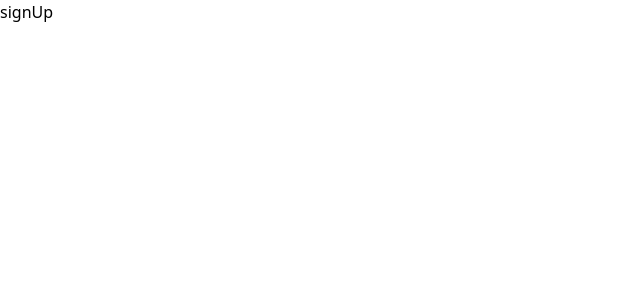
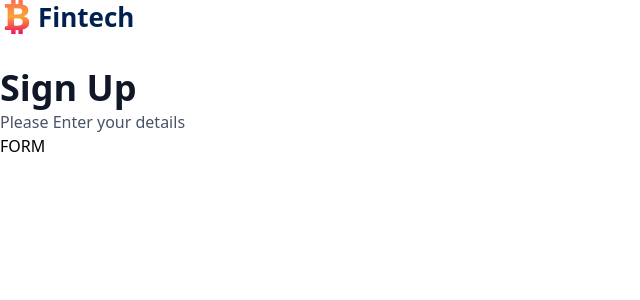
Before and after one commit to ahmarshahid/FinTracker, a Next.js app: page /sign-up in a window 1280 px wide. Shown: the top 300 px of the page, without its empty margins (0-640 px from the left). Built offline with nearby package versions, Linux system fonts and the light colour scheme.

Commit message:
Auth Form Implmplemented

```diff
--- a/app/(auth)/sign-in/page.tsx
+++ b/app/(auth)/sign-in/page.tsx
@@ -1,9 +1,10 @@
 import React from 'react'
+import AuthForm from '@/components/AuthForm'
 
 const SignIn = () => {
   return (
-    <section>
-      Signin
+    <section className='fex-center size-full max-sm:px-6'>
+      <AuthForm type = 'sign-in'/>
     </section>
   )
 }
--- a/app/(auth)/sign-up/page.tsx
+++ b/app/(auth)/sign-up/page.tsx
@@ -1,10 +1,11 @@
 import React from 'react'
+import AuthForm from '@/components/AuthForm'
 
 const SignUp = () => {
   return (
-    <div>
-      signUp
-    </div>
+    <section className='fex-center size-full max-sm:px-6'>
+      <AuthForm type = 'sign-up'/>
+    </section>
   )
 }
 
--- /dev/null
+++ b/components/AuthForm.tsx
@@ -0,0 +1,99 @@
+"use client";
+import React from 'react'
+import Link from 'next/link'
+import Image from 'next/image'
+import { useState } from 'react'
+
+import { z } from "zod"
+
+
+const formSchema = z.object({
+  username: z.string().min(2, {
+
+  }),
+})
+
+import { zodResolver } from "@hookform/resolvers/zod"
+import { useForm } from "react-hook-form"
+import { Button } from "@/components/ui/button"
+import {
+  Form,
+  FormControl,
+  FormDescription,
+  FormField,
+  FormItem,
+  FormLabel,
+  FormMessage,
+} from "@/components/ui/form"
+import { Input } from "@/components/ui/input"
+
+const AuthForm = ({type}: {type:string}) => {
+    const [user, setUser] = useState(null)
+
+     // 1. Define your form.
+  const form = useForm<z.infer<typeof formSchema>>({
+    resolver: zodResolver(formSchema),
+    defaultValues: {
+      username: "",
+    },
+  })
+
+  // 2. Define a submit handler.
+  function onSubmit(values: z.infer<typeof formSchema>) {
+    // Do something with the form values.
+    // ✅ This will be type-safe and validated.
+    console.log(values)
+  }
+
+
+
+
+
+
+
+  return (
+    <section className='"auth-form'>
+       <header className='flex flex-col gap-5 md:gap-8'>
+          <Link href="/" className="cursor-pointer flex items-center gap-1">
+            <Image
+              src="/icons/bitcoin1.png"
+              width={34}
+              height={34}
+              alt="Horizon logo"
+            />
+            <h1 className="text-26 font-ibm-plex-serif font-bold text-black-1">Fintech</h1>
+          </Link>
+          <div className = "flex flex-col gap-1 md:gap-3">
+            <h1 className=' text-24 lg:text-36 font-semibold text-gray-900'>
+            {user
+             ? 'Link Account'
+             : type==='sign-in'
+             ? 'Sign In'
+             : 'Sign Up'
+
+            }
+            <p className='text-16 font-normal text-gray-600'>
+                {user
+                ? 'Link your account to access the services'
+                : 'Please Enter your details'
+            }
+            </p>
+            </h1>
+
+          </div>
+       </header>
+       {user ?(
+        <div className='flex flex-col gap-4'>
+              {/* PlaidLink */}
+        </div>
+       ):(
+        <>
+        FORM
+        </>
+       )
+       }
+    </section>
+  )
+}
+
+export default AuthForm
--- /dev/null
+++ b/components/ui/form.tsx
@@ -0,0 +1,178 @@
+"use client"
+
+import * as React from "react"
+import * as LabelPrimitive from "@radix-ui/react-label"
+import { Slot } from "@radix-ui/react-slot"
+import {
+  Controller,
+  ControllerProps,
+  FieldPath,
+  FieldValues,
+  FormProvider,
+  useFormContext,
+} from "react-hook-form"
+
+import { cn } from "@/lib/utils"
+import { Label } from "@/components/ui/label"
+
+const Form = FormProvider
+
+type FormFieldContextValue<
+  TFieldValues extends FieldValues = FieldValues,
+  TName extends FieldPath<TFieldValues> = FieldPath<TFieldValues>
+> = {
+  name: TName
+}
+
+const FormFieldContext = React.createContext<FormFieldContextValue>(
+  {} as FormFieldContextValue
+)
+
+const FormField = <
+  TFieldValues extends FieldValues = FieldValues,
+  TName extends FieldPath<TFieldValues> = FieldPath<TFieldValues>
+>({
+  ...props
+}: ControllerProps<TFieldValues, TName>) => {
+  return (
+    <FormFieldContext.Provider value={{ name: props.name }}>
+      <Controller {...props} />
+    </FormFieldContext.Provider>
+  )
+}
+
+const useFormField = () => {
+  const fieldContext = React.useContext(FormFieldContext)
+  const itemContext = React.useContext(FormItemContext)
+  const { getFieldState, formState } = useFormContext()
+
+  const fieldState = getFieldState(fieldContext.name, formState)
+
+  if (!fieldContext) {
+    throw new Error("useFormField should be used within <FormField>")
+  }
+
+  const { id } = itemContext
+
+  return {
+    id,
+    name: fieldContext.name,
+    formItemId: `${id}-form-item`,
+    formDescriptionId: `${id}-form-item-description`,
+    formMessageId: `${id}-form-item-message`,
+    ...fieldState,
+  }
+}
+
+type FormItemContextValue = {
+  id: string
+}
+
+const FormItemContext = React.createContext<FormItemContextValue>(
+  {} as FormItemContextValue
+)
+
+const FormItem = React.forwardRef<
+  HTMLDivElement,
+  React.HTMLAttributes<HTMLDivElement>
+>(({ className, ...props }, ref) => {
+  const id = React.useId()
+
+  return (
+    <FormItemContext.Provider value={{ id }}>
+      <div ref={ref} className={cn("space-y-2", className)} {...props} />
+    </FormItemContext.Provider>
+  )
+})
+FormItem.displayName = "FormItem"
+
+const FormLabel = React.forwardRef<
+  React.ElementRef<typeof LabelPrimitive.Root>,
+  React.ComponentPropsWithoutRef<typeof LabelPrimitive.Root>
+>(({ className, ...props }, ref) => {
+  const { error, formItemId } = useFormField()
+
+  return (
+    <Label
+      ref={ref}
+      className={cn(error && "text-destructive", className)}
+      htmlFor={formItemId}
+      {...props}
+    />
+  )
+})
+FormLabel.displayName = "FormLabel"
+
+const FormControl = React.forwardRef<
+  React.ElementRef<typeof Slot>,
+  React.ComponentPropsWithoutRef<typeof Slot>
+>(({ ...props }, ref) => {
+  const { error, formItemId, formDescriptionId, formMessageId } = useFormField()
+
+  return (
+    <Slot
+      ref={ref}
+      id={formItemId}
+      aria-describedby={
+        !error
+          ? `${formDescriptionId}`
+          : `${formDescriptionId} ${formMessageId}`
+      }
+      aria-invalid={!!error}
+      {...props}
+    />
+  )
+})
+FormControl.displayName = "FormControl"
+
+const FormDescription = React.forwardRef<
+  HTMLParagraphElement,
+  React.HTMLAttributes<HTMLParagraphElement>
+>(({ className, ...props }, ref) => {
+  const { formDescriptionId } = useFormField()
+
+  return (
+    <p
+      ref={ref}
+      id={formDescriptionId}
+      className={cn("text-sm text-muted-foreground", className)}
+      {...props}
+    />
+  )
+})
+FormDescription.displayName = "FormDescription"
+
+const FormMessage = React.forwardRef<
+  HTMLParagraphElement,
+  React.HTMLAttributes<HTMLParagraphElement>
+>(({ className, children, ...props }, ref) => {
+  const { error, formMessageId } = useFormField()
+  const body = error ? String(error?.message) : children
+
+  if (!body) {
+    return null
+  }
+
+  return (
+    <p
+      ref={ref}
+      id={formMessageId}
+      className={cn("text-sm font-medium text-destructive", className)}
+      {...props}
+    >
+      {body}
+    </p>
+  )
+})
+FormMessage.displayName = "FormMessage"
+
+export {
+  useFormField,
+  Form,
+  FormItem,
+  FormLabel,
+  FormControl,
+  FormDescription,
+  FormMessage,
+  FormField,
+}
--- /dev/null
+++ b/components/ui/input.tsx
@@ -0,0 +1,22 @@
+import * as React from "react"
+
+import { cn } from "@/lib/utils"
+
+const Input = React.forwardRef<HTMLInputElement, React.ComponentProps<"input">>(
+  ({ className, type, ...props }, ref) => {
+    return (
+      <input
+        type={type}
+        className={cn(
+          "flex h-10 w-full rounded-md border border-input bg-background px-3 py-2 text-base ring-offset-background file:border-0 file:bg-transparent file:text-sm file:font-medium file:text-foreground placeholder:text-muted-foreground focus-visible:outline-none focus-visible:ring-2 focus-visible:ring-ring focus-visible:ring-offset-2 disabled:cursor-not-allowed disabled:opacity-50 md:text-sm",
+          className
+        )}
+        ref={ref}
+        {...props}
+      />
+    )
+  }
+)
+Input.displayName = "Input"
+
+export { Input }
--- /dev/null
+++ b/components/ui/label.tsx
@@ -0,0 +1,26 @@
+"use client"
+
+import * as React from "react"
+import * as LabelPrimitive from "@radix-ui/react-label"
+import { cva, type VariantProps } from "class-variance-authority"
+
+import { cn } from "@/lib/utils"
+
+const labelVariants = cva(
+  "text-sm font-medium leading-none peer-disabled:cursor-not-allowed peer-disabled:opacity-70"
+)
+
+const Label = React.forwardRef<
+  React.ElementRef<typeof LabelPrimitive.Root>,
+  React.ComponentPropsWithoutRef<typeof LabelPrimitive.Root> &
+    VariantProps<typeof labelVariants>
+>(({ className, ...props }, ref) => (
+  <LabelPrimitive.Root
+    ref={ref}
+    className={cn(labelVariants(), className)}
+    {...props}
+  />
+))
+Label.displayName = LabelPrimitive.Root.displayName
+
+export { Label }
--- a/package.json
+++ b/package.json
@@ -9,7 +9,9 @@
     "lint": "next lint"
   },
   "dependencies": {
+    "@hookform/resolvers": "^3.9.1",
     "@radix-ui/react-dialog": "^1.1.2",
+    "@radix-ui/react-label": "^2.1.0",
     "@radix-ui/react-slot": "^1.1.0",
     "chart.js": "^4.4.6",
     "class-variance-authority": "^0.7.0",
@@ -21,8 +23,10 @@
     "react-chartjs-2": "^5.2.0",
     "react-countup": "^6.5.3",
     "react-dom": "^18",
+    "react-hook-form": "^7.53.2",
     "tailwind-merge": "^2.5.4",
-    "tailwindcss-animate": "^1.0.7"
+    "tailwindcss-animate": "^1.0.7",
+    "zod": "^3.23.8"
   },
   "devDependencies": {
     "@svgr/webpack": "^8.1.0",
```
Also changed, not shown: lib/utils.ts (+4 -4 lines), 1 other file (tests, documents, lock files or other folders).
